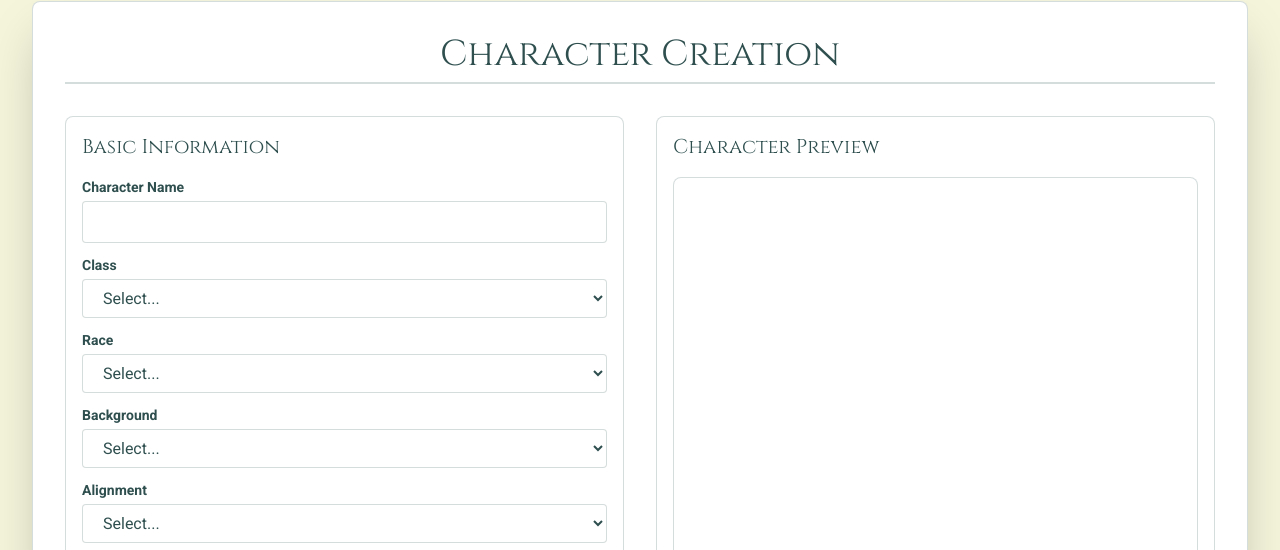
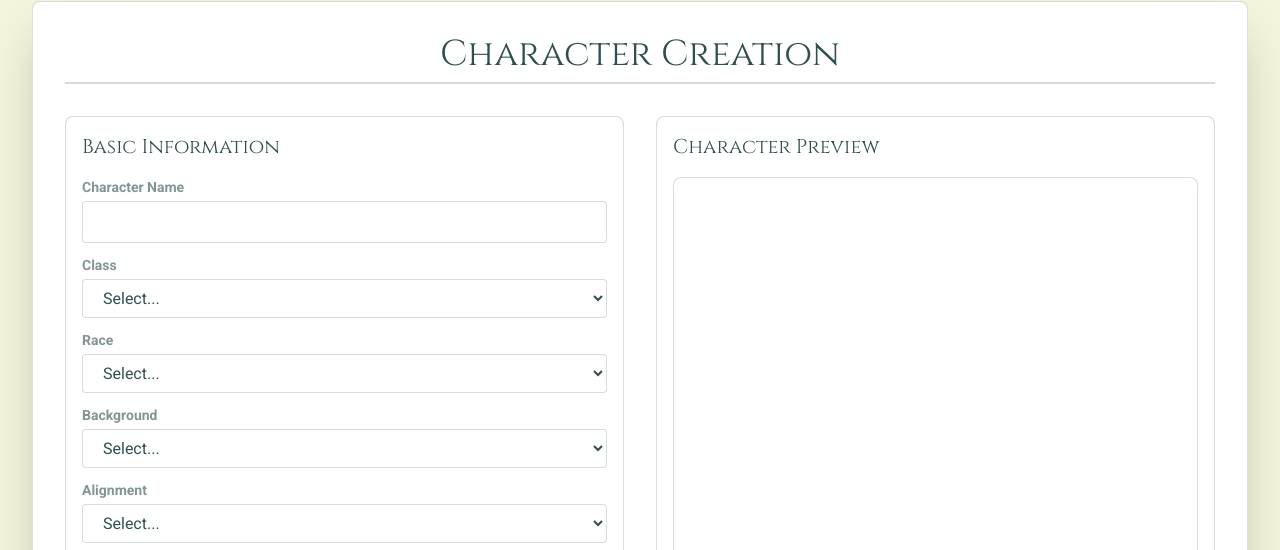
Before and after one commit to JacovkaMana/AMI-NL, a Next.js app in the folder frontend/: page /character-creation in a window 1280 px wide. Shown: the part 106-656 px from the top of the page. Built offline with nearby package versions, Linux system fonts and the light colour scheme.

Commit message:
sprint 2 finished

```diff
--- a/frontend/src/pages/character-creation.js
+++ b/frontend/src/pages/character-creation.js
@@ -201,7 +201,7 @@ const CharacterCreation = () => {
                 <h2 className="text-xl font-cinzel text-[var(--color-text-primary)] mb-4">Basic Information</h2>
                 <div className="space-y-3">
                   <div>
-                    <label className="block text-sm font-roboto font-bold mb-1 text-slate-gray">Character Name</label>
+                    <label className="block text-sm font-roboto font-bold mb-1 text-[var(--color-text-secondary)]">Character Name</label>
                     <input
                       type="text"
                       name="name"
@@ -213,7 +213,7 @@ const CharacterCreation = () => {
 
                   <div className="grid grid-cols-2 gap-2">
                     <div className="col-span-2">
-                      <label className="block text-sm font-roboto font-bold mb-1 text-slate-gray">Class</label>
+                      <label className="block text-sm font-roboto font-bold mb-1 text-[var(--color-text-secondary)]">Class</label>
                       <select
                         name="class"
                         value={character.class}
@@ -231,7 +231,7 @@ const CharacterCreation = () => {
                   {/* Other basic info fields with updated styling */}
                   {['race', 'background', 'alignment'].map((field) => (
                     <div key={field}>
-                      <label className="block text-sm font-roboto font-bold mb-1 text-slate-gray capitalize">
+                      <label className="block text-sm font-roboto font-bold mb-1 text-[var(--color-text-secondary)] capitalize">
                         {field}
                       </label>
                       <select
@@ -277,7 +277,7 @@ const CharacterCreation = () => {
                     value={character.description}
                     onChange={handleChange}
                     placeholder="Describe your character's appearance, personality, and background story..."
-                    className="input-field h-48 resize-none"
+                    className="input-field h-48 resize-none placeholder-[var(--color-text-secondary)]"
                     rows={6}
                   />
                 </div>
@@ -295,7 +295,7 @@ const CharacterCreation = () => {
 
           <div className="mt-6 space-y-4">
             {error && (
-              <div className="text-red-500 text-sm font-roboto text-center">
+              <div className="text-[var(--color-text-primary)] text-sm font-roboto text-center bg-[var(--color-bg-error)] p-2 rounded">
                 {error}
               </div>
             )}
```
